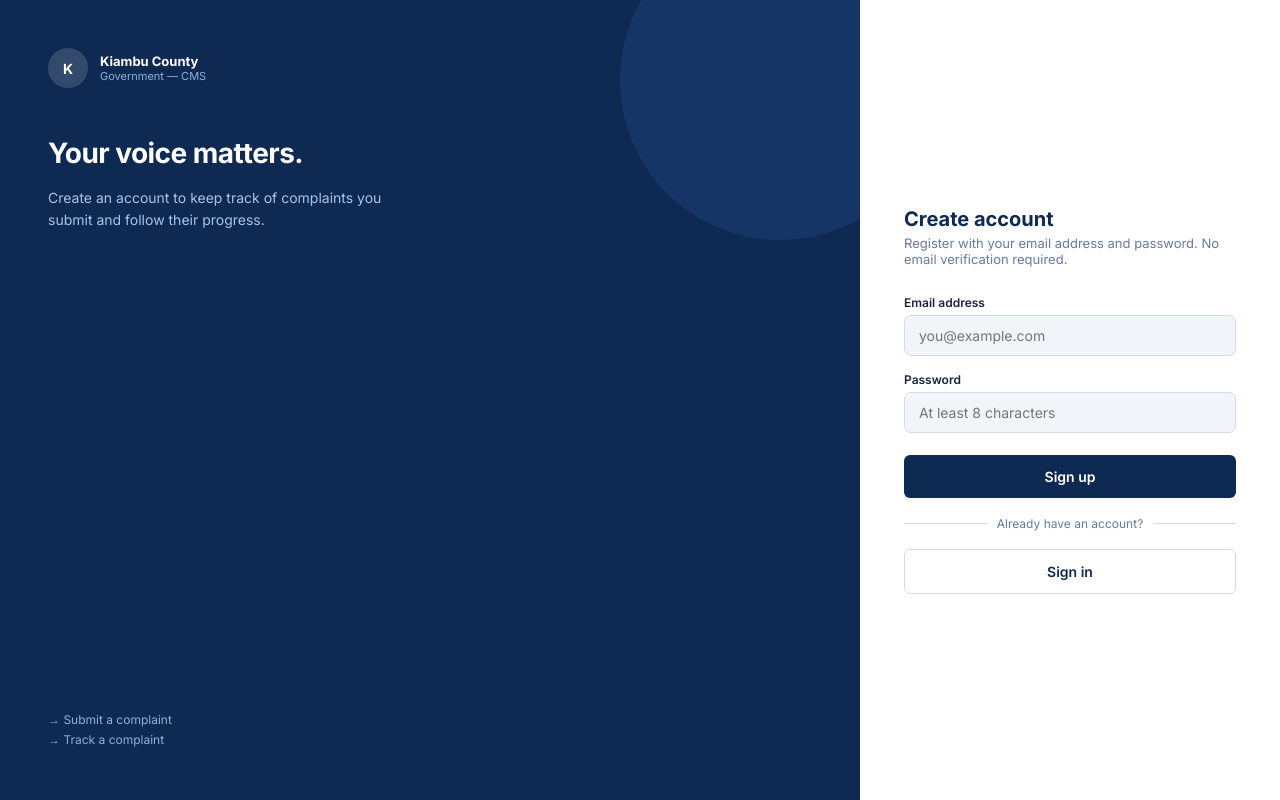
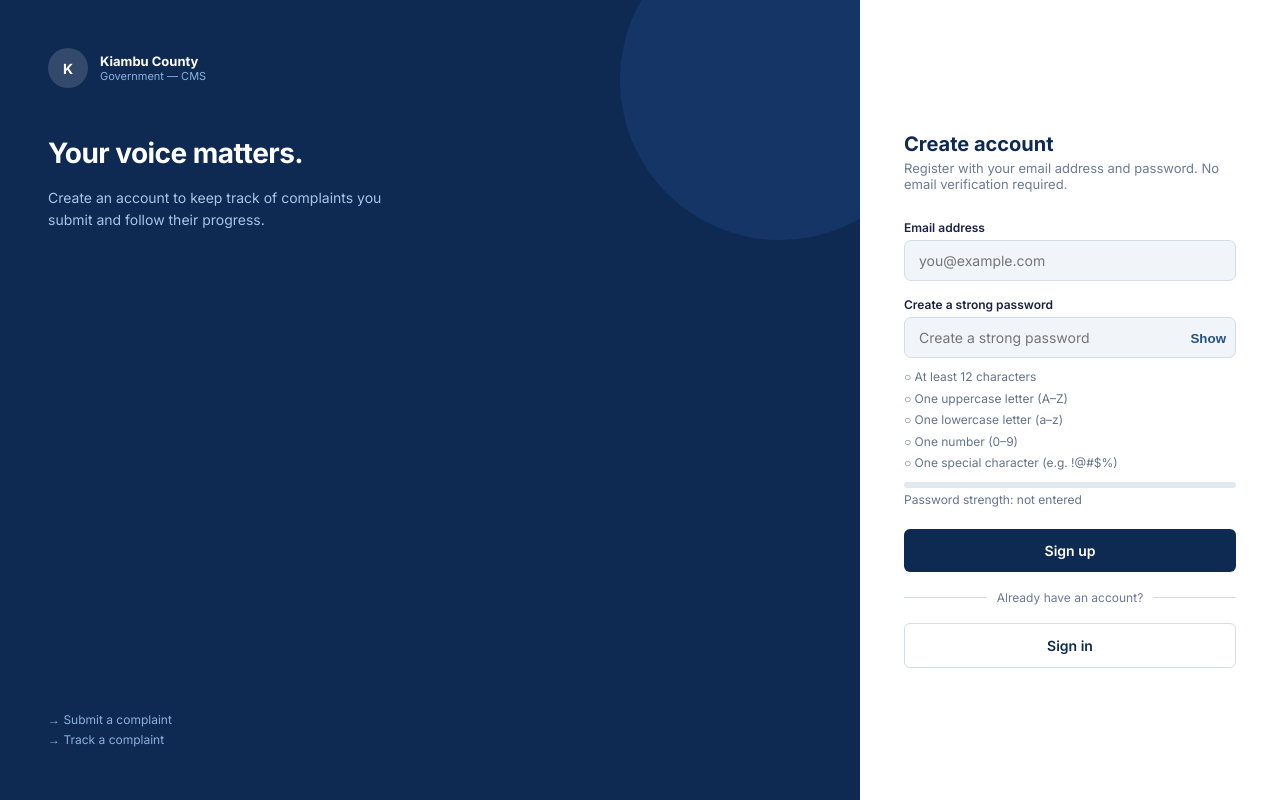
Before and after one commit to Essymaina24/KIAMBU-COUNTY-COMPLAIN-STSEM, a PHP site: page /signup.php in a window 1280 px wide. Run offline with PHP 8.4, Linux system fonts and the light colour scheme; some libraries are stand-ins or nearby versions.

Commit message:
Add strong password rules and live strength meter

```diff
--- a/kcc-complaints/signup.php
+++ b/kcc-complaints/signup.php
@@ -12,8 +12,12 @@ if ($_SERVER['REQUEST_METHOD'] === 'POST') {
     $emailValue = $email;
     if (!filter_var($email, FILTER_VALIDATE_EMAIL)) {
         $error = 'Enter a valid email address.';
-    } elseif (strlen($password) < 8) {
-        $error = 'Password must be at least 8 characters.';
+    } elseif (strlen($password) < 12
+        || !preg_match('/[A-Z]/', $password)
+        || !preg_match('/[a-z]/', $password)
+        || !preg_match('/[0-9]/', $password)
+        || !preg_match('/[^A-Za-z0-9]/', $password)) {
+        $error = 'Use at least 12 characters, including uppercase and lowercase letters, a number, and a special character.';
     } elseif (strlen($password) > 200) {
         $error = 'Password is too long.';
     } else {
@@ -56,6 +60,59 @@ if ($_SERVER['REQUEST_METHOD'] === 'POST') {
 <?php if ($error): ?><div class="alert alert-error"><?= e($error) ?></div><?php endif; ?>
 <form method="POST" action="signup.php" autocomplete="on">
 <div class="login-field"><label>Email address</label><input type="email" name="email" value="<?= e($emailValue) ?>" placeholder="you@example.com" autocomplete="email" required maxlength="150"></div>
-<div class="login-field"><label>Password</label><input type="password" name="password" placeholder="At least 8 characters" autocomplete="new-password" required minlength="8" maxlength="200"></div>
+<div class="login-field">
+<label for="password">Create a strong password</label>
+<div style="position:relative">
+<input id="password" type="password" name="password" placeholder="Create a strong password" autocomplete="new-password" required minlength="12" maxlength="200" aria-describedby="password-rules" style="padding-right:76px">
+<button type="button" id="toggle-password" aria-label="Show password" style="position:absolute;right:10px;top:50%;transform:translateY(-50%);border:0;background:transparent;color:#24518a;cursor:pointer;font-weight:600">Show</button>
+</div>
+<div id="password-rules" style="font-size:12px;line-height:1.8;margin-top:8px;color:#64748b">
+<div id="rule-length">○ At least 12 characters</div>
+<div id="rule-upper">○ One uppercase letter (A–Z)</div>
+<div id="rule-lower">○ One lowercase letter (a–z)</div>
+<div id="rule-number">○ One number (0–9)</div>
+<div id="rule-symbol">○ One special character (e.g. !@#$%)</div>
+</div>
+<div style="height:6px;background:#e2e8f0;border-radius:99px;margin-top:8px;overflow:hidden"><div id="password-strength" style="height:100%;width:0;background:#dc2626;transition:width .2s"></div></div>
+<div id="strength-label" aria-live="polite" style="font-size:12px;margin-top:4px;color:#64748b">Password strength: not entered</div>
+</div>
 <button type="submit" class="btn btn-primary btn-full" style="margin-top:6px">Sign up</button></form>
-<div class="divider">Already have an account?</div><a href="login.php" class="btn btn-outline btn-full">Sign in</a></div></div></body></html>
+<div class="divider">Already have an account?</div><a href="login.php" class="btn btn-outline btn-full">Sign in</a></div></div>
+<script>
+(function () {
+  const input = document.getElementById('password');
+  const toggle = document.getElementById('toggle-password');
+  const bar = document.getElementById('password-strength');
+  const label = document.getElementById('strength-label');
+  const rules = {
+    length: value => value.length >= 12,
+    upper: value => /[A-Z]/.test(value),
+    lower: value => /[a-z]/.test(value),
+    number: value => /[0-9]/.test(value),
+    symbol: value => /[^A-Za-z0-9]/.test(value)
+  };
+  const ids = {length:'rule-length',upper:'rule-upper',lower:'rule-lower',number:'rule-number',symbol:'rule-symbol'};
+  input.addEventListener('input', function () {
+    const value = input.value;
+    let passed = 0;
+    Object.entries(rules).forEach(([key, test]) => {
+      const ok = test(value);
+      if (ok) passed++;
+      const el = document.getElementById(ids[key]);
+      el.textContent = (ok ? '✓ ' : '○ ') + el.textContent.replace(/^[✓○] /, '');
+      el.style.color = ok ? '#15803d' : '#64748b';
+    });
+    bar.style.width = (passed * 20) + '%';
+    const names = ['Very weak','Weak','Fair','Good','Strong','Strong'];
+    label.textContent = 'Password strength: ' + (value ? names[passed] : 'not entered');
+    label.style.color = passed === 5 ? '#15803d' : '#64748b';
+  });
+  toggle.addEventListener('click', function () {
+    const show = input.type === 'password';
+    input.type = show ? 'text' : 'password';
+    toggle.textContent = show ? 'Hide' : 'Show';
+    toggle.setAttribute('aria-label', show ? 'Hide password' : 'Show password');
+  });
+})();
+</script>
+</body></html>
```
